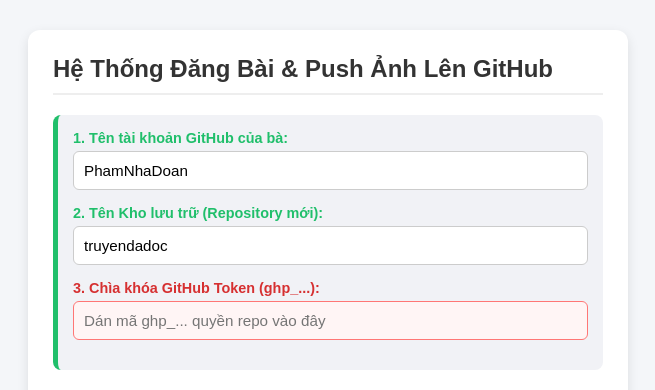
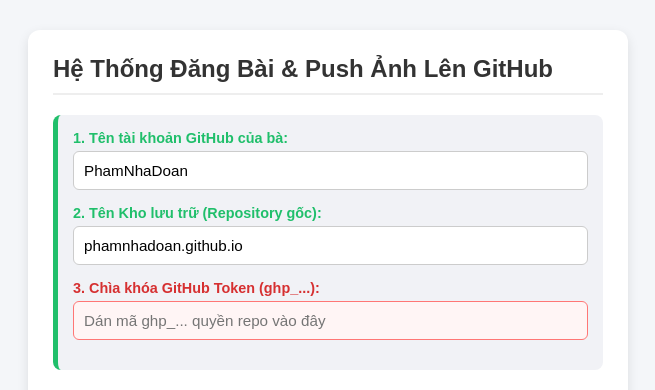
Before and after one commit to PhamNhaDoan/phamnhadoan.github.io, a Jekyll site: the page truyendadoc/index2.html, which Jekyll copies as it is, in a window 1280 px wide. Shown: the top 390 px of the page, without its empty margins (312-967 px from the left). Built offline with Jekyll 4.4.1, drawn with Linux system fonts in a browser that asks for light colours; some of the changed lines change nothing that is shown.

Commit message:
Update repository name and paths in index2.html

```diff
--- a/truyendadoc/index2.html
+++ b/truyendadoc/index2.html
@@ -33,8 +33,8 @@
             <input type="text" id="ghUser" placeholder="Ví dụ: PhamNhaDoan">
         </div>
         <div class="form-group">
-            <label style="color: #20bf6b;">2. Tên Kho lưu trữ (Repository mới):</label>
-            <input type="text" id="ghRepo" placeholder="Mặc định: truyendadoc">
+            <label style="color: #20bf6b;">2. Tên Kho lưu trữ (Repository gốc):</label>
+            <input type="text" id="ghRepo" placeholder="Ví dụ: phamnhadoan.github.io">
         </div>
         <div class="form-group">
             <label style="color: #d63031;">3. Chìa khóa GitHub Token (ghp_...):</label>
@@ -74,12 +74,10 @@
 </div>
 
 <script>
-    // Tự động nạp lại thông tin cấu hình cũ
     document.getElementById('ghUser').value = localStorage.getItem('rev_user') || 'PhamNhaDoan';
-    document.getElementById('ghRepo').value = localStorage.getItem('rev_repo') || 'truyendadoc';
+    document.getElementById('ghRepo').value = localStorage.getItem('rev_repo') || 'phamnhadoan.github.io';
     document.getElementById('ghToken').value = localStorage.getItem('rev_token') || '';
 
-    // Hàm chuyển file ảnh thành dạng chuỗi Base64
     const fileToToBase64 = file => new Promise((resolve, reject) => {
         const reader = new FileReader();
         reader.readAsDataURL(file);
@@ -99,7 +97,6 @@
             return;
         }
 
-        // Lưu thông tin cấu hình vào trình duyệt
         localStorage.setItem('rev_user', user);
         localStorage.setItem('rev_repo', repo);
         localStorage.setItem('rev_token', token);
@@ -122,21 +119,22 @@
         showStatus("Bắt đầu kết nối API, bà đợi xíu nha...", "success");
 
         try {
-            let finalImgPath = ""; // Đường dẫn ảnh sau khi push lên GitHub
+            let finalImgPathForGitHub = "truyendadoc/img/default.jpg";
+            let relativeImgPathForHTML = "img/default.jpg";
 
-            // BƯỚC 1: XỬ LÝ ĐẨY ẢNH LÊN THƯ MỤC IMG NẾU BÀ CÓ CHỌN FILE
+            // BƯỚC 1: UPLOAD ẢNH
             if (fileInput.files.length > 0) {
                 const file = fileInput.files[0];
                 const fileExtension = file.name.split('.').pop();
-                // Đổi tên ảnh thành mã số thời gian để không bao giờ bị trùng lặp file
                 const newImgName = `img-${Date.now()}.${fileExtension}`;
-                finalImgPath = `img/${newImgName}`;
+
+                finalImgPathForGitHub = `truyendadoc/img/${newImgName}`;
+                relativeImgPathForHTML = `img/${newImgName}`;
 
                 const imgBase64 = await fileToToBase64(file);
-                const imgApiUrl = `https://api.github.com/repos/${user}/${repo}/contents/${finalImgPath}`;
+                const imgApiUrl = `https://api.github.com/repos/${user}/${repo}/contents/${finalImgPathForGitHub}`;
 
-                // Gọi lệnh đẩy file ảnh trực tiếp lên GitHub
-                await fetch(imgApiUrl, {
+                const resPutImg = await fetch(imgApiUrl, {
                     method: "PUT",
                     headers: {
                         "Authorization": `token ${token}`,
@@ -148,10 +146,15 @@
                         branch: "main"
                     })
                 });
+
+                if (!resPutImg.ok) {
+                    const imgErrData = await resPutImg.json();
+                    throw new Error(`[Lỗi upload ảnh: ${resPutImg.status}] ${imgErrData.message}`);
+                }
             }
 
-            // BƯỚC 2: TIẾN HÀNH CHÈN DỮ LIỆU CODE VÀO FILE INDEX.HTML
-            const pathToFile = "index.html";
+            // BƯỚC 2: ĐỌC VÀ CHÈN DATA VÀO INDEX.HTML
+            const pathToFile = "truyendadoc/index.html";
             const htmlApiUrl = `https://api.github.com/repos/${user}/${repo}/contents/${pathToFile}?ref=main`;
 
             const resGetHtml = await fetch(htmlApiUrl, {
@@ -159,38 +162,36 @@
             });
 
             if (!resGetHtml.ok) {
-                throw new Error(`[Mã lỗi: ${resGetHtml.status}] Không lấy được file index.html. Kiểm tra lại Token hoặc tên User/Repo nha bà!`);
+                throw new Error(`[Mã lỗi: ${resGetHtml.status}] Không lấy được file tại '${pathToFile}'. Hãy kiểm tra chắc chắn file index.html đã nằm trong thư mục 'truyendadoc' của repo '${repo}' chưa nha bà!`);
             }
 
             const fileData = await resGetHtml.json();
             const sha = fileData.sha;
             let currentContent = decodeURIComponent(escape(atob(fileData.content)));
 
-            const targetString = "const dataReviews = [";
-            const insertPosition = currentContent.indexOf(targetString);
-
-            if (insertPosition === -1) {
-                throw new Error("Không tìm thấy dòng 'const dataReviews = [' trong file index.html!");
+            // SỬ DỤNG REGEX THÔNG MINH: Tìm chuỗi "dataReviews" có dấu ngoặc mở mảng vuông "["
+            const matchKeyword = currentContent.match(/dataReviews\s*=\s*\[/);
+            if (!matchKeyword) {
+                throw new Error("Không tìm thấy biến mảng dữ liệu 'dataReviews' trong file index.html!");
             }
 
-            // Cục đối tượng review mới
+            const insertPosition = matchKeyword.index + matchKeyword[0].length;
+
             const newReviewObj = {
                 id: Date.now(),
                 ten: ten,
                 tacGia: tacGia,
                 nhaEdit: nhaEdit,
                 review: reviewText,
-                hinhAnh: finalImgPath, // Gắn đường dẫn thư mục ảnh vừa tạo ở Bước 1 vào đây
+                hinhAnh: relativeImgPathForHTML,
                 linkDoc: linkDoc
             };
 
-            const splitIndex = insertPosition + targetString.length;
             const textToInsert = `\n      ${JSON.stringify(newReviewObj, null, 2)},`;
-            let updatedContent = currentContent.slice(0, splitIndex) + textToInsert + currentContent.slice(splitIndex);
+            let updatedContent = currentContent.slice(0, insertPosition) + textToInsert + currentContent.slice(insertPosition);
 
             const encodedContent = btoa(unescape(encodeURIComponent(updatedContent)));
 
-            // Lưu đè file index.html mới lên GitHub
             const resPutHtml = await fetch(`https://api.github.com/repos/${user}/${repo}/contents/${pathToFile}`, {
                 method: "PUT",
                 headers: {
@@ -206,7 +207,7 @@
             });
 
             if (resPutHtml.ok) {
-                showStatus(`✨ Quá đỉnh luôn bà ơi! Đã upload thành công tấm ảnh vào folder 'img/' và đăng bài review "${ten}" lên trang chủ rồi nhé!`, "success");
+                showStatus(`✨ Quá tuyệt vời bà ơi! Đã upload ảnh thành công vào folder 'truyendadoc/img/' và cập nhật bài review truyện "${ten}" lên trang chủ thành công rực rỡ rồi nhé!`, "success");
                 document.getElementById('reviewForm').reset();
             } else {
                 const errData = await resPutHtml.json();
```
